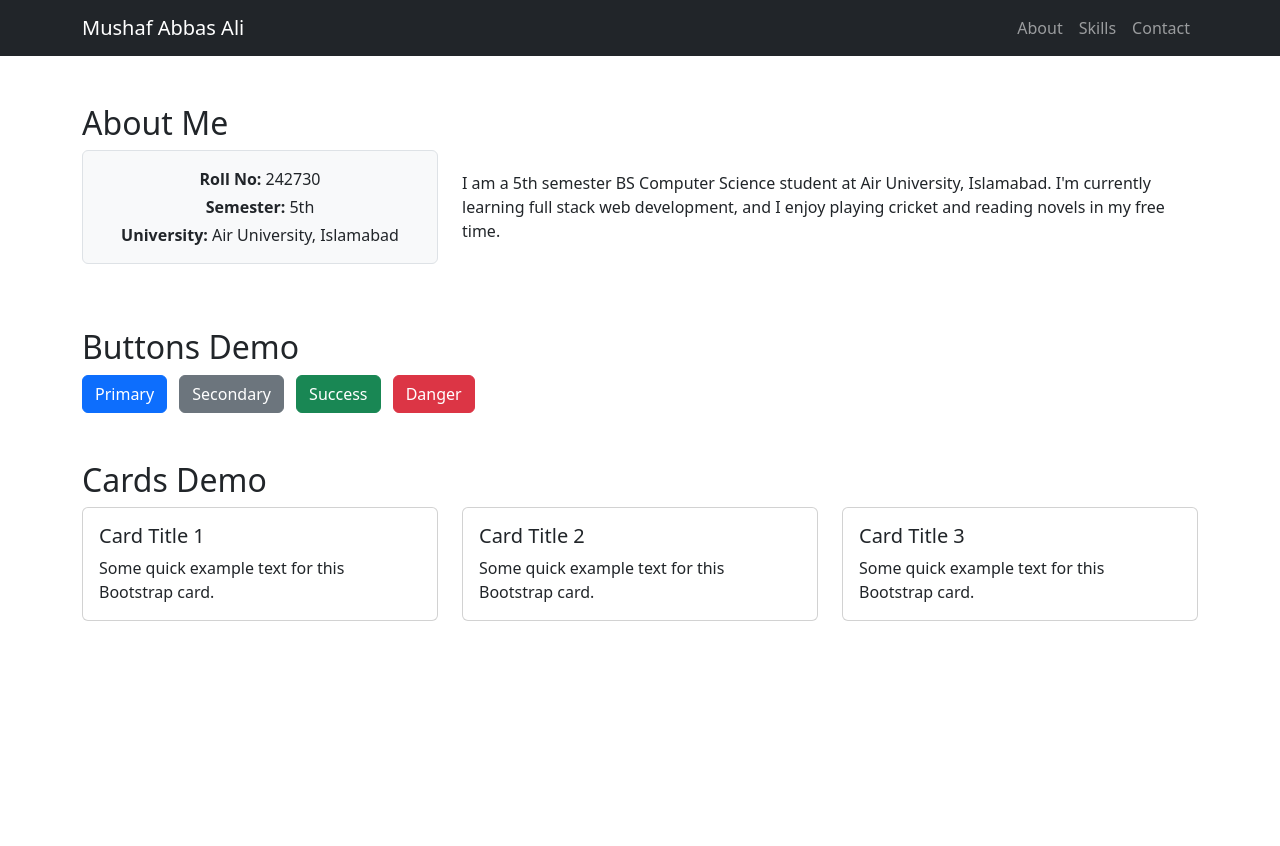
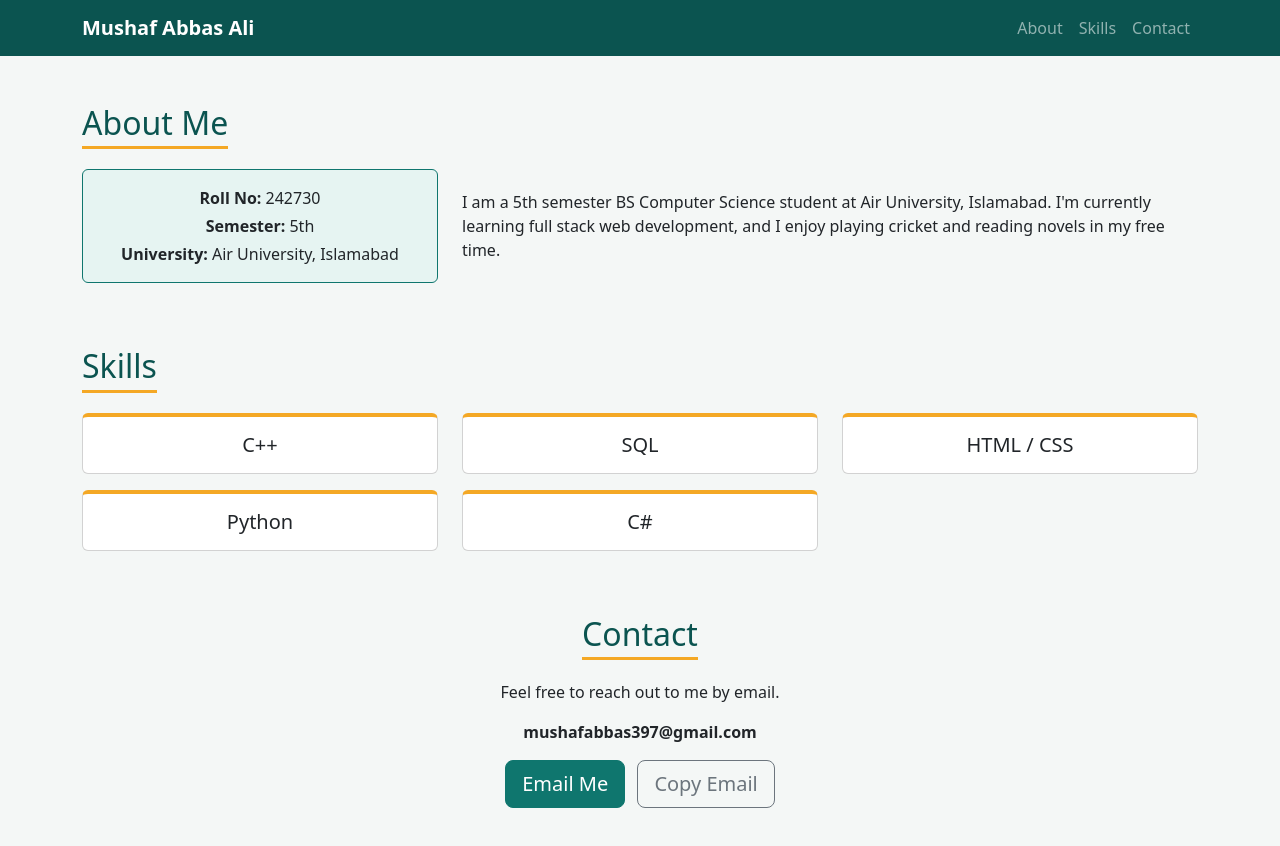
Before and after one commit to Mushafcyber/lab01-fullstack, a plain HTML site: page bootstrap-demo.html in a window 1280 px wide. Before the commit the page ends 800 px from the top, so only its background shows below. Drawn offline with nearby package versions, Linux system fonts and the light colour scheme.

Commit message:
Add Skills cards, Contact section, and colorful custom styling

```diff
--- a/bootstrap-demo.html
+++ b/bootstrap-demo.html
@@ -5,13 +5,59 @@
   <meta name="viewport" content="width=device-width, initial-scale=1.0">
   <title>Mushaf Abbas Ali - Portfolio</title>
   <link href="https://cdn.jsdelivr.net/npm/bootstrap@5.3.3/dist/css/bootstrap.min.css" rel="stylesheet">
+  <style>
+    :root {
+      --brand: #0f766e;
+      --brand-dark: #0b5450;
+      --accent: #f4a825;
+    }
+    body {
+      background-color: #f4f7f6;
+    }
+    .navbar {
+      background-color: var(--brand-dark) !important;
+    }
+    .navbar .nav-link:hover {
+      color: var(--accent) !important;
+    }
+    section h2 {
+      color: var(--brand-dark);
+      display: inline-block;
+      border-bottom: 3px solid var(--accent);
+      padding-bottom: 4px;
+      margin-bottom: 20px;
+    }
+    .about-box {
+      background-color: #e6f4f2;
+      border: 1px solid var(--brand);
+    }
+    .skill-card {
+      border-top: 4px solid var(--accent);
+    }
+    .skill-card:nth-child(3n+2) {
+      border-top-color: var(--brand);
+    }
+    .skill-card:nth-child(3n) {
+      border-top-color: #b25dcb;
+    }
+    .btn-brand {
+      background-color: var(--brand);
+      border-color: var(--brand);
+      color: #fff;
+    }
+    .btn-brand:hover {
+      background-color: var(--brand-dark);
+      border-color: var(--brand-dark);
+      color: #fff;
+    }
+  </style>
 </head>
 <body>
 
   <!-- Navbar -->
-  <nav class="navbar navbar-expand-lg navbar-dark bg-dark">
+  <nav class="navbar navbar-expand-lg navbar-dark">
     <div class="container">
-      <a class="navbar-brand" href="#">Mushaf Abbas Ali</a>
+      <a class="navbar-brand fw-bold" href="#">Mushaf Abbas Ali</a>
       <button class="navbar-toggler" type="button" data-bs-toggle="collapse" data-bs-target="#navbarNav">
         <span class="navbar-toggler-icon"></span>
       </button>
@@ -32,7 +78,7 @@
       <h2>About Me</h2>
       <div class="row align-items-center">
         <div class="col-md-4 text-center mb-3">
-          <div class="p-3 bg-light border rounded">
+          <div class="p-3 about-box rounded">
             <p class="mb-1"><strong>Roll No:</strong> 242730</p>
             <p class="mb-1"><strong>Semester:</strong> 5th</p>
             <p class="mb-0"><strong>University:</strong> Air University, Islamabad</p>
@@ -48,46 +94,71 @@
       </div>
     </section>
 
-    <!-- Buttons demo (still here from the lab file, to be replaced next commit) -->
-    <h2>Buttons Demo</h2>
-    <div class="mb-5">
-      <button class="btn btn-primary me-2">Primary</button>
-      <button class="btn btn-secondary me-2">Secondary</button>
-      <button class="btn btn-success me-2">Success</button>
-      <button class="btn btn-danger">Danger</button>
-    </div>
-
-    <!-- Cards demo (still here from the lab file, to be replaced next commit) -->
-    <h2>Cards Demo</h2>
-    <div class="row mb-5">
+    <!-- Skills section using Bootstrap cards -->
+    <section id="skills" class="mb-5">
+      <h2>Skills</h2>
+      <div class="row">
         <div class="col-md-4 mb-3">
-        <div class="card">
+          <div class="card skill-card text-center h-100">
             <div class="card-body">
-            <h5 class="card-title">Card Title 1</h5>
-            <p class="card-text">Some quick example text for this Bootstrap card.</p>
+              <h5 class="card-title mb-0">C++</h5>
             </div>
           </div>
         </div>
         <div class="col-md-4 mb-3">
-        <div class="card">
+          <div class="card skill-card text-center h-100">
             <div class="card-body">
-            <h5 class="card-title">Card Title 2</h5>
-            <p class="card-text">Some quick example text for this Bootstrap card.</p>
+              <h5 class="card-title mb-0">SQL</h5>
             </div>
           </div>
         </div>
         <div class="col-md-4 mb-3">
-        <div class="card">
+          <div class="card skill-card text-center h-100">
             <div class="card-body">
-            <h5 class="card-title">Card Title 3</h5>
-            <p class="card-text">Some quick example text for this Bootstrap card.</p>
+              <h5 class="card-title mb-0">HTML / CSS</h5>
+            </div>
+          </div>
+        </div>
+        <div class="col-md-4 mb-3">
+          <div class="card skill-card text-center h-100">
+            <div class="card-body">
+              <h5 class="card-title mb-0">Python</h5>
+            </div>
+          </div>
+        </div>
+        <div class="col-md-4 mb-3">
+          <div class="card skill-card text-center h-100">
+            <div class="card-body">
+              <h5 class="card-title mb-0">C#</h5>
             </div>
           </div>
         </div>
       </div>
+    </section>
+
+    <!-- Contact section with a styled button linking to email -->
+    <section id="contact" class="mb-5 text-center">
+      <h2>Contact</h2>
+      <p>Feel free to reach out to me by email.</p>
+      <p class="fw-semibold">mushafabbas397@gmail.com</p>
+      <a href="mailto:mushafabbas397@gmail.com" class="btn btn-brand btn-lg me-2">Email Me</a>
+      <button type="button" class="btn btn-outline-secondary btn-lg" onclick="copyEmail()">Copy Email</button>
+      <p id="copyMsg" class="text-success mt-2" style="display:none;">Email copied to clipboard!</p>
+    </section>
 
   </div>
 
   <script src="https://cdn.jsdelivr.net/npm/bootstrap@5.3.3/dist/js/bootstrap.bundle.min.js"></script>
+  <script>
+    function copyEmail() {
+      navigator.clipboard.writeText('mushafabbas397@gmail.com').then(function () {
+        var msg = document.getElementById('copyMsg');
+        msg.style.display = 'block';
+        setTimeout(function () {
+          msg.style.display = 'none';
+        }, 2000);
+      });
+    }
+  </script>
 </body>
 </html>
```
Lines whose indentation alone changed are shown as unchanged.
